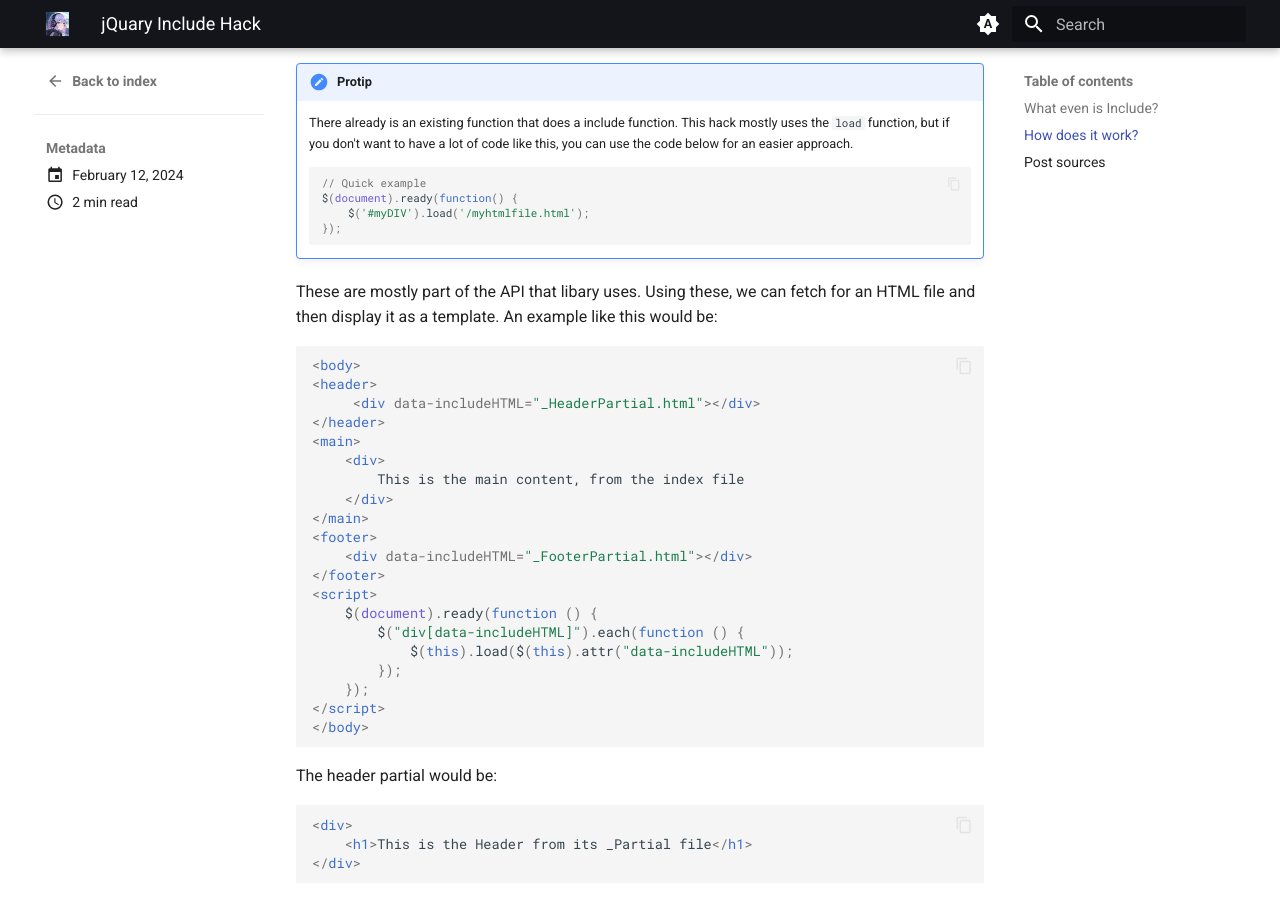
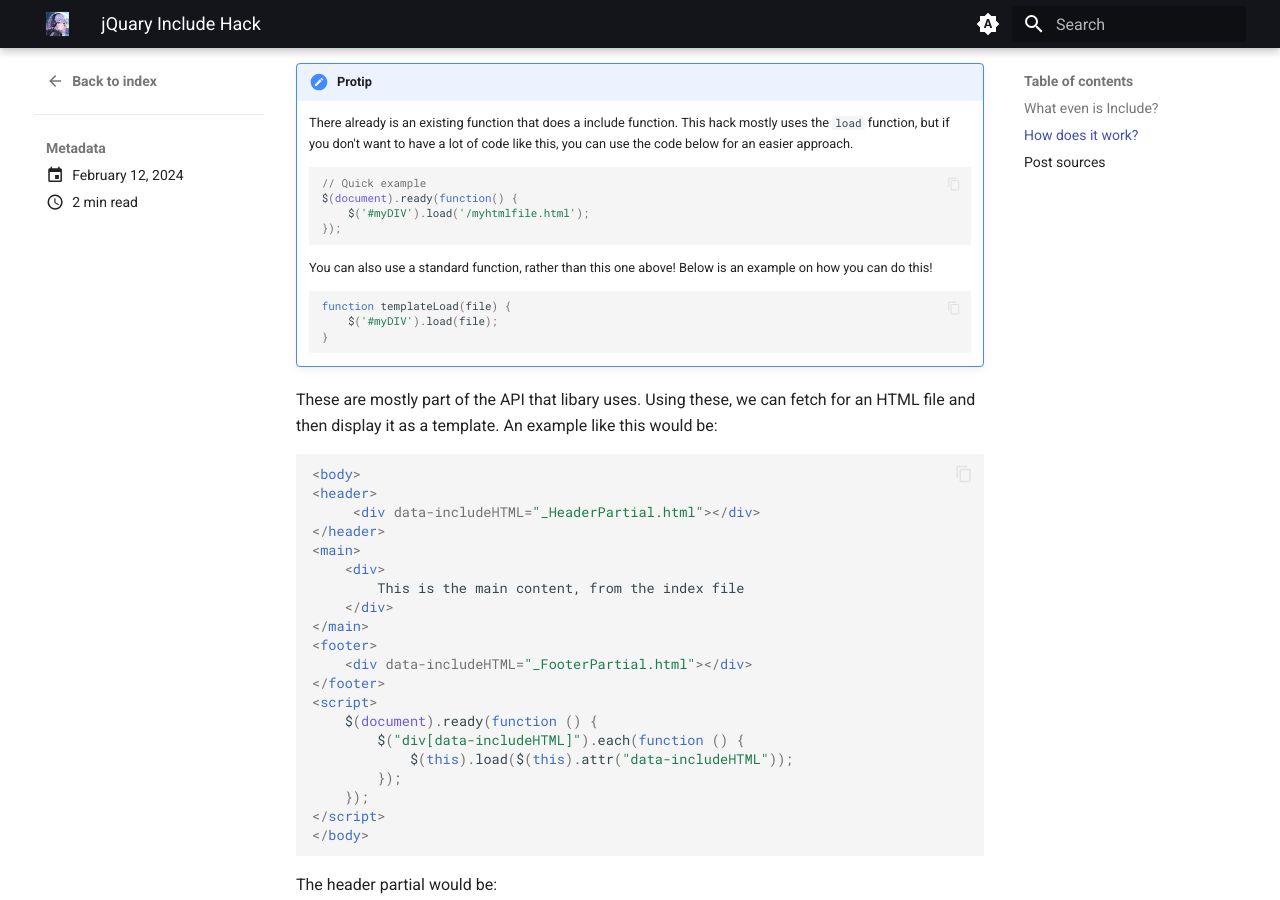
Before and after one commit to SSP6904/ssp6904.github.io, an MkDocs documentation site: the page built from docs/posts/jquary-include-hack.md, in a window 1280 px wide and 900 px high, scrolled down 912 px. Built offline with MkDocs 1.6.1 and Material for MkDocs 9.7.7, drawn with Linux system fonts in a browser that asks for light colours.

Commit message:
Update jquary-include-hack.md

````diff
--- a/docs/posts/jquary-include-hack.md
+++ b/docs/posts/jquary-include-hack.md
@@ -40,6 +40,14 @@ jQuary has some functions that can load and fetch any file on your web server. S
     $(document).ready(function() {
         $('#myDIV').load('/myhtmlfile.html');
     });
+    ```
+
+    You can also use a standard function, rather than this one above! Below is an example on how you can do this!
+
+    ```javascript
+    function templateLoad(file) {
+        $('#myDIV').load(file);
+    }
     ```
 
 
````
